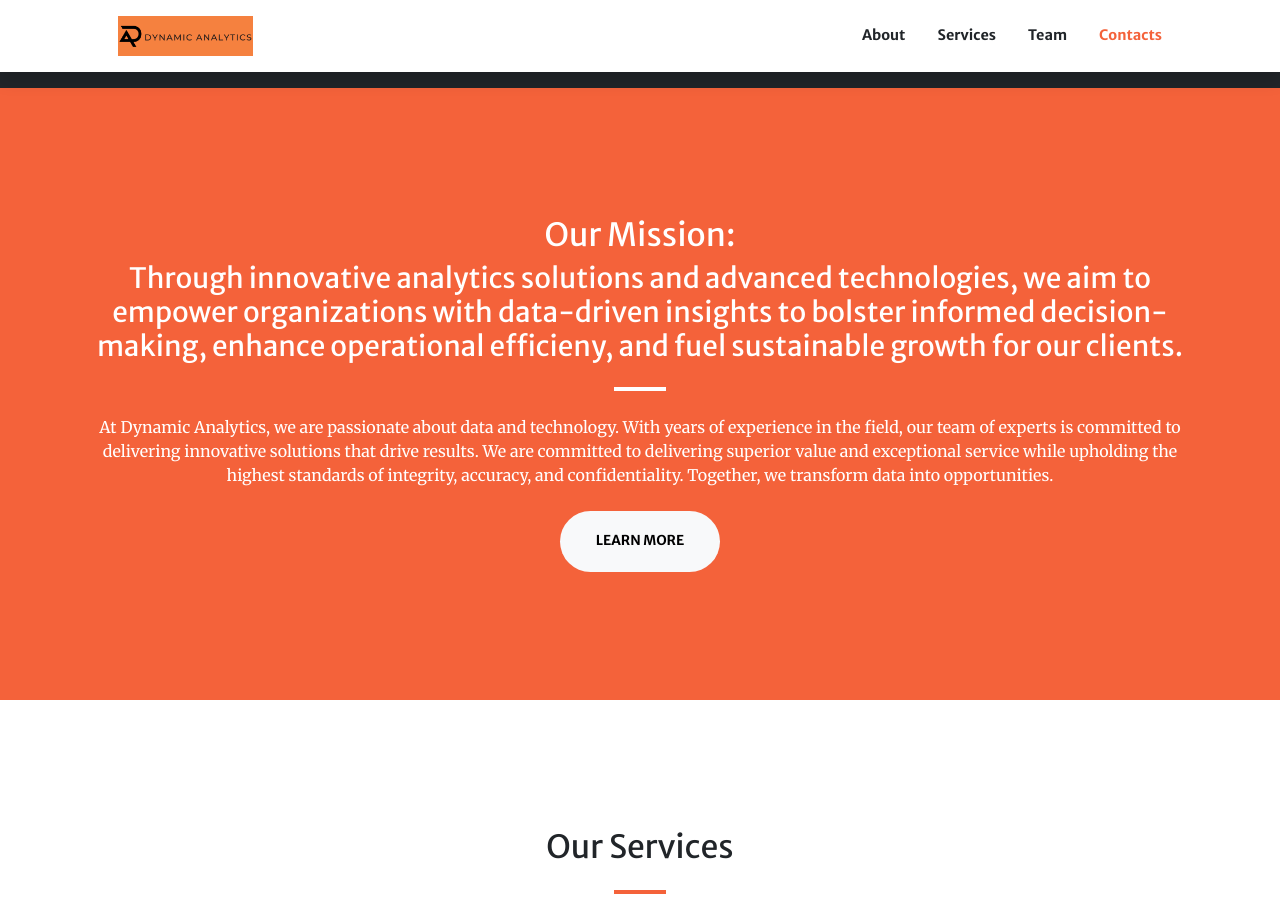
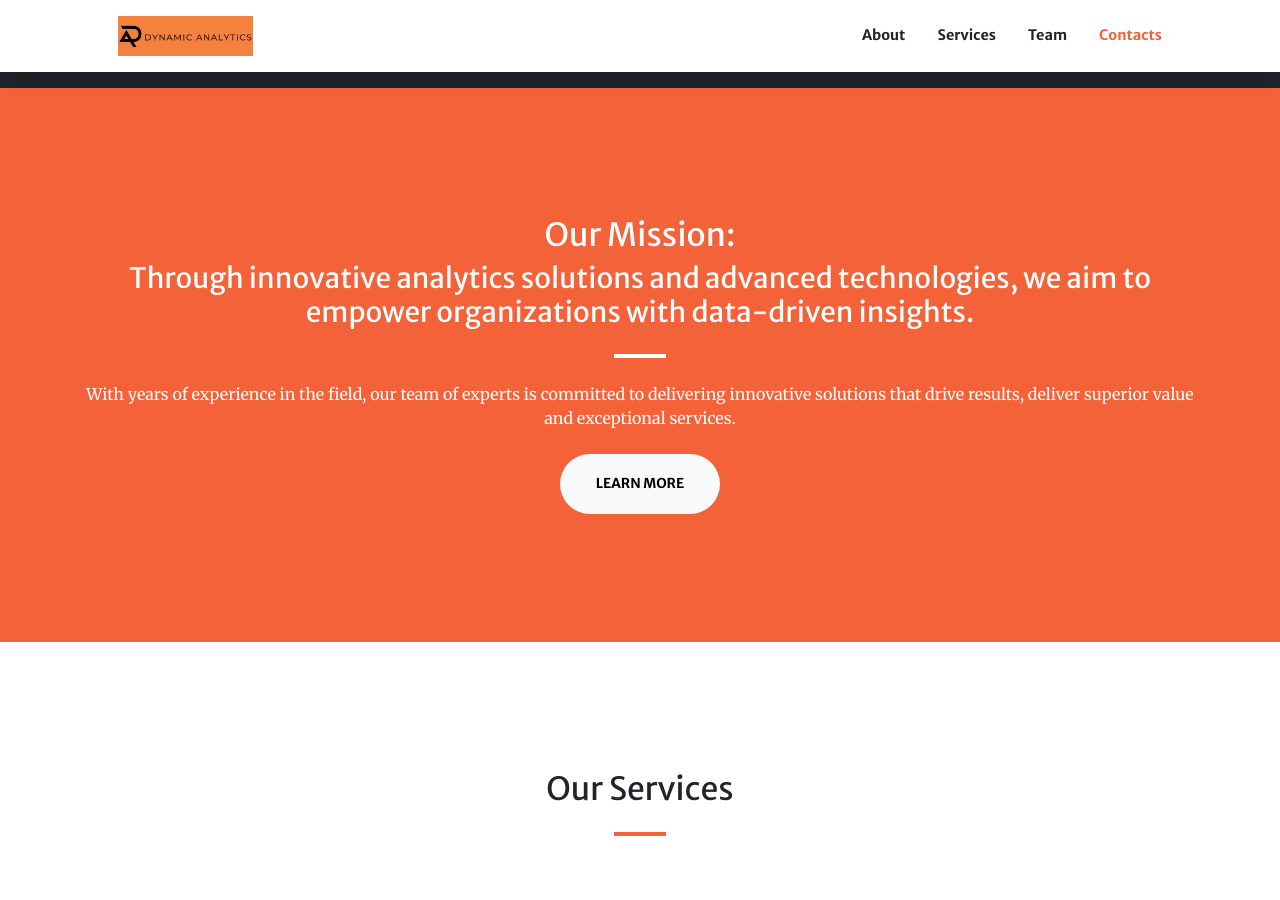
Before and after one commit to PritiKumr/dynamic-analytics.github.io, a Jekyll site: the page built from index.md, in a window 1280 px wide and 900 px high, scrolled down 812 px. Built offline with Jekyll 4.4.1, drawn with Linux system fonts in a browser that asks for light colours; comment, search, counter and statistics services are not loaded.

Commit message:
new statement

```diff
--- a/index.md
+++ b/index.md
@@ -14,8 +14,8 @@ sections:
     section_id: about
     background_style: bg-primary
     title: Our Mission&#58;
-    subtitle: Through innovative analytics solutions and advanced technologies, we aim to empower organizations with data-driven insights to bolster informed decision-making, enhance operational efficieny, and fuel sustainable growth for our clients.
-    text: At Dynamic Analytics, we are passionate about data and technology. With years of experience in the field, our team of experts is committed to delivering innovative solutions that drive results. We are committed to delivering superior value and exceptional service while upholding the highest standards of integrity, accuracy, and confidentiality. Together, we transform data into opportunities.
+    subtitle: Through innovative analytics solutions and advanced technologies, we aim to empower organizations with data-driven insights.
+    text: With years of experience in the field, our team of experts is committed to delivering innovative solutions that drive results, deliver superior value and exceptional services.
     actions:
       - title: Learn More
         url: '#services'
```
